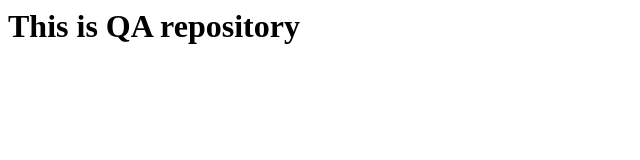
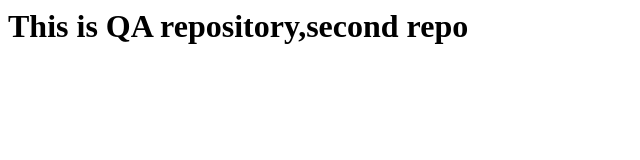
Before and after one commit to Poojak134/QA, a plain HTML site: page index.html in a window 1280 px wide. Shown: the whole page, without its empty margins (0-640 px from the left). Drawn offline with Linux system fonts and the light colour scheme.

Commit message:
Update index.html

```diff
--- a/index.html
+++ b/index.html
@@ -1 +1 @@
-<h1>This is QA repository</h1>
+<h1>This is QA repository,second repo</h1>
```
